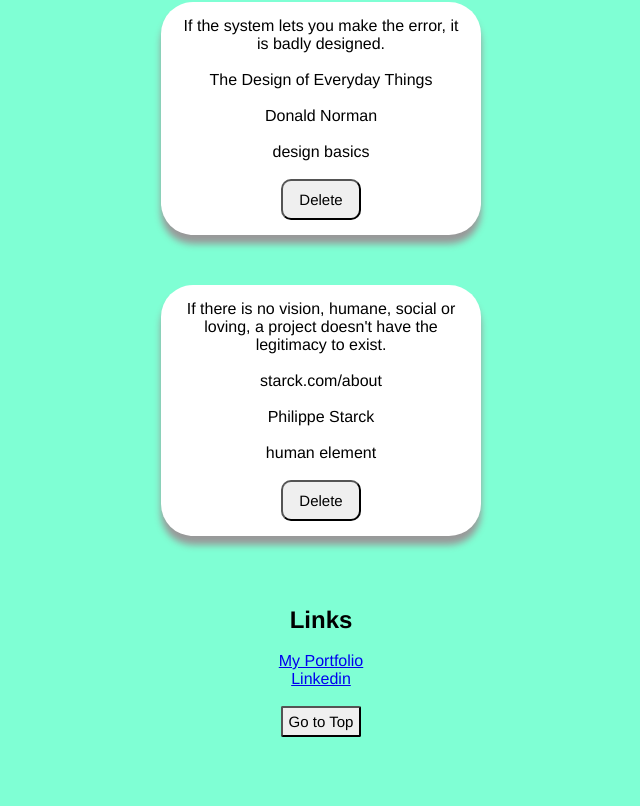
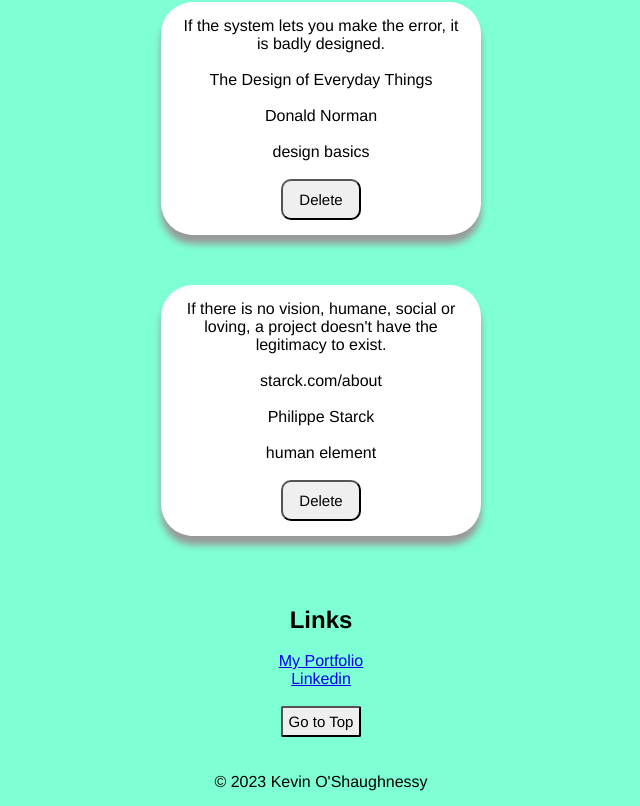
Before and after one commit to keoshaug/flatironFrontEndPhase2ReactProject, a React (Vite) app: page / in a window 1280 px wide. Shown: the part 5637-6443 px from the top of the page, without its empty margins (319-959 px from the left). Built offline with nearby package versions, Linux system fonts and the light colour scheme; data requests are answered from the project's data file.

Commit message:
writing the README

```diff
--- a/src/App.jsx
+++ b/src/App.jsx
@@ -5,7 +5,6 @@ import Footer from './components/Footer';
 import NewCardForm from "./components/NewCardForm.jsx";
 import './App.css';
 import { Component } from 'react';
-import { BrowserRouter } from 'react-router-dom';
 
 
 function App() {
--- a/src/components/Footer.jsx
+++ b/src/components/Footer.jsx
@@ -20,6 +20,9 @@ const Footer = () => {
                         <br/>
                         <button className="ft-btn" onClick={handleGoToTop}>Go to Top</button>
                 </nav>
+                <br/>
+                <br/>
+                <p>© 2023 Kevin O'Shaughnessy</p>
             </footer>
 
 
```
Also changed, not shown: 1 other file (tests, documents, lock files or other folders).
